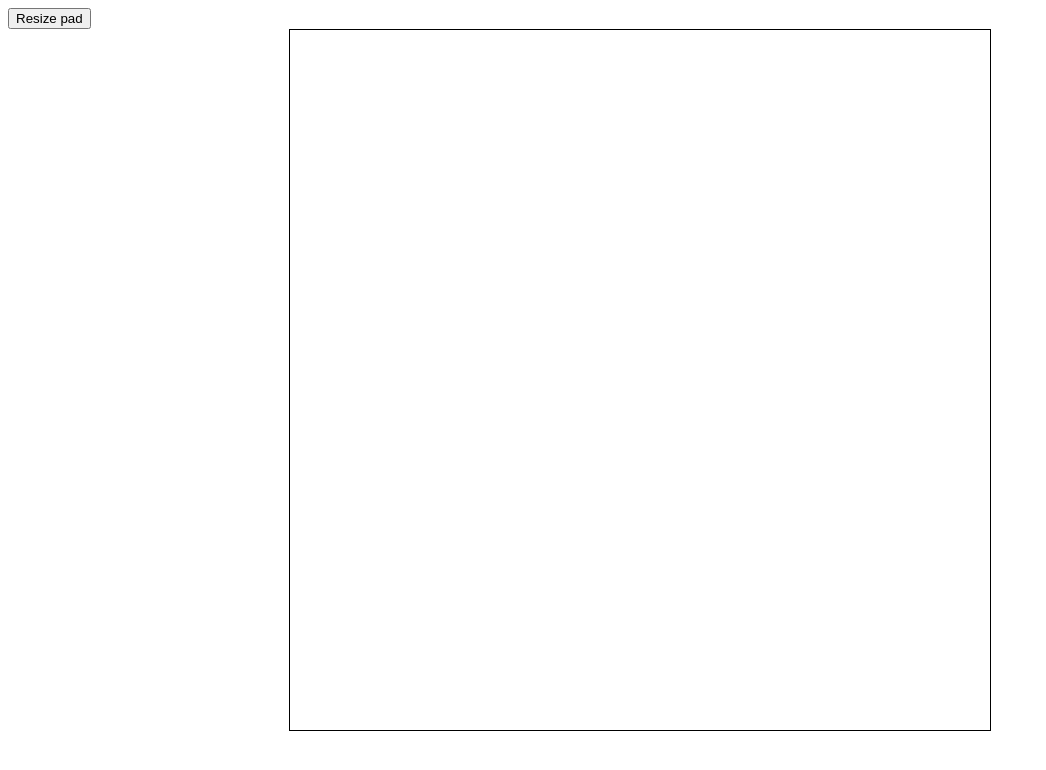
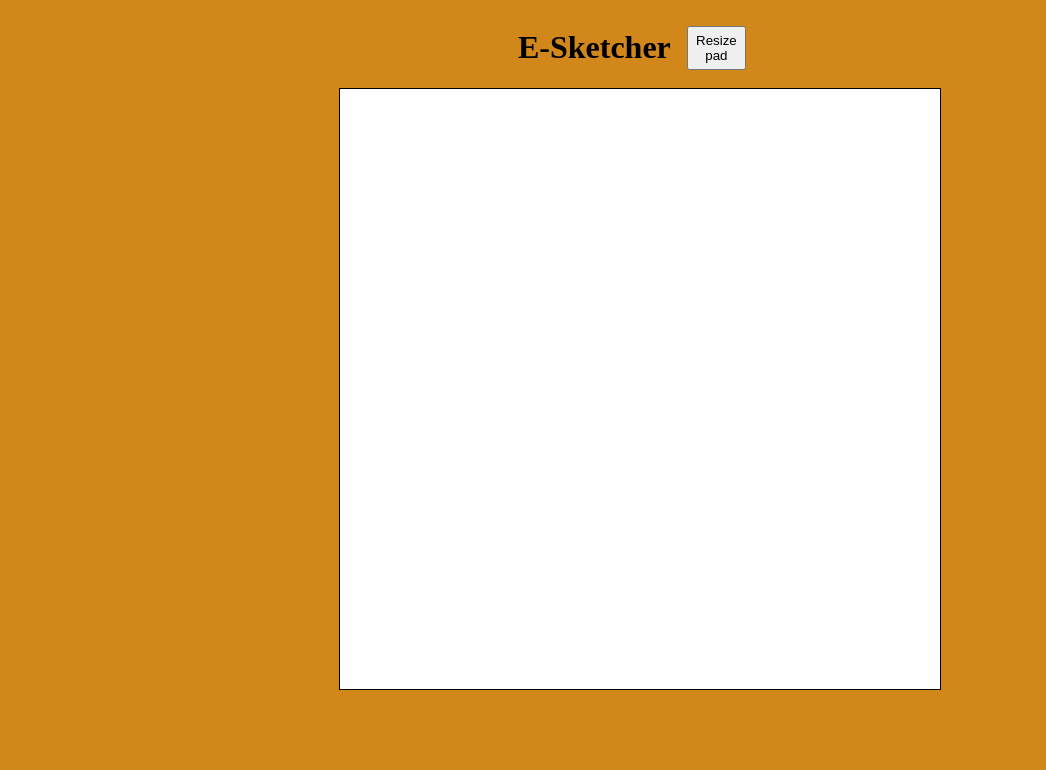
Before and after one commit to Justiewn/top-e-sketch, a plain HTML site: page index.html in a window 1280 px wide. Shown: the whole page, without its empty margins (0-1046 px from the left). Drawn offline with Linux system fonts and the light colour scheme.

Commit message:
modified styling

```diff
--- a/index.html
+++ b/index.html
@@ -5,7 +5,8 @@
 
     </head>
     <body>
-        <div>
+        <div id="top-div">
+            <h1>E-Sketcher</h1>
             <button onclick="resetPad()">Resize pad</button>
         </div>
         <div id="main-div">
--- a/script.js
+++ b/script.js
@@ -18,13 +18,14 @@ function createPad() {
 }
 
 function resetPad() {
-    while (etchPad.firstChild) {
-        etchPad.removeChild(etchPad.lastChild);
-    }
     let valueAccepted = false;
     while (!valueAccepted) {
         size = prompt("Speficy size of new pad (must be 100 or lower):");
         if (size <= 100) { valueAccepted = true; }
+    }
+    if (size === null) return;
+    while (etchPad.firstChild) {
+        etchPad.removeChild(etchPad.lastChild);
     }
     createPad();
 }
@@ -38,6 +39,7 @@ etchPad.addEventListener('mouseup', (e) => {
     clicked = false;
 })
 
+// comment to switch out
 etchPad.addEventListener('mouseover', (e) => {
     if (clicked) {
         const hoveredElement = e.target;
--- a/style.css
+++ b/style.css
@@ -1,6 +1,23 @@
 /* * {
     border: 1px solid black;
 } */
+
+body{
+    background-color: hsla(36, 100%, 40%, 0.897);
+}
+
+#top-div {
+    display: flex;
+    flex-direction: row;
+    justify-content: center;
+    align-items: center;
+}
+
+button {
+    margin: 1rem;
+    width: 8ch;
+    height: 6ch;
+}
 
 #main-div {
     display: flex;
@@ -9,17 +26,12 @@
 }
 
 #etch-div {
-    height: 700px;
-    width: 700px;
+    height: 600px;
+    width: 600px;
     display: grid;
     border: 1px solid black;
 }
 
-.pixel {
-    transition: all .5s ease;
-}
-
-
 /* .pixel:hover {
     background-color: black;
 } */
```
